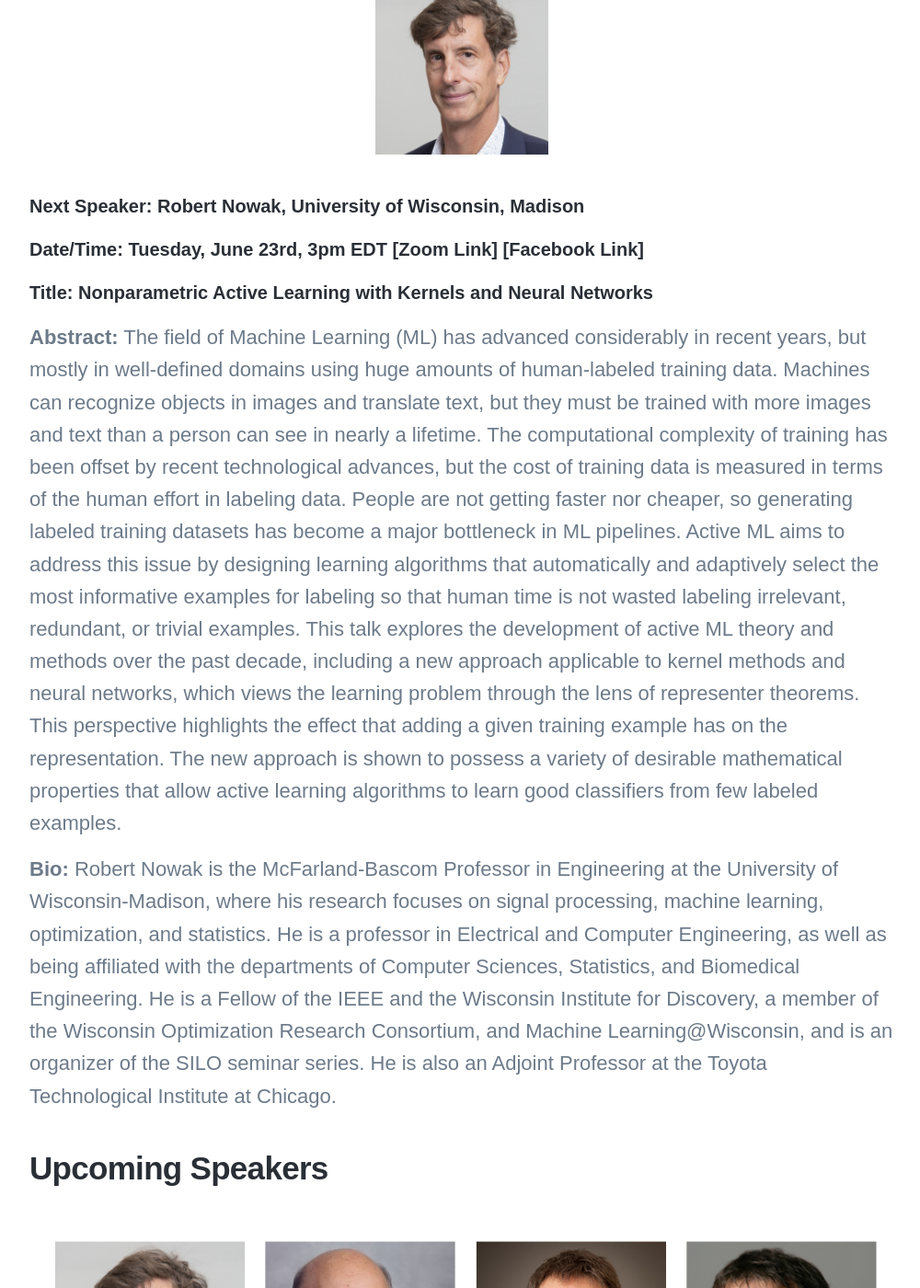
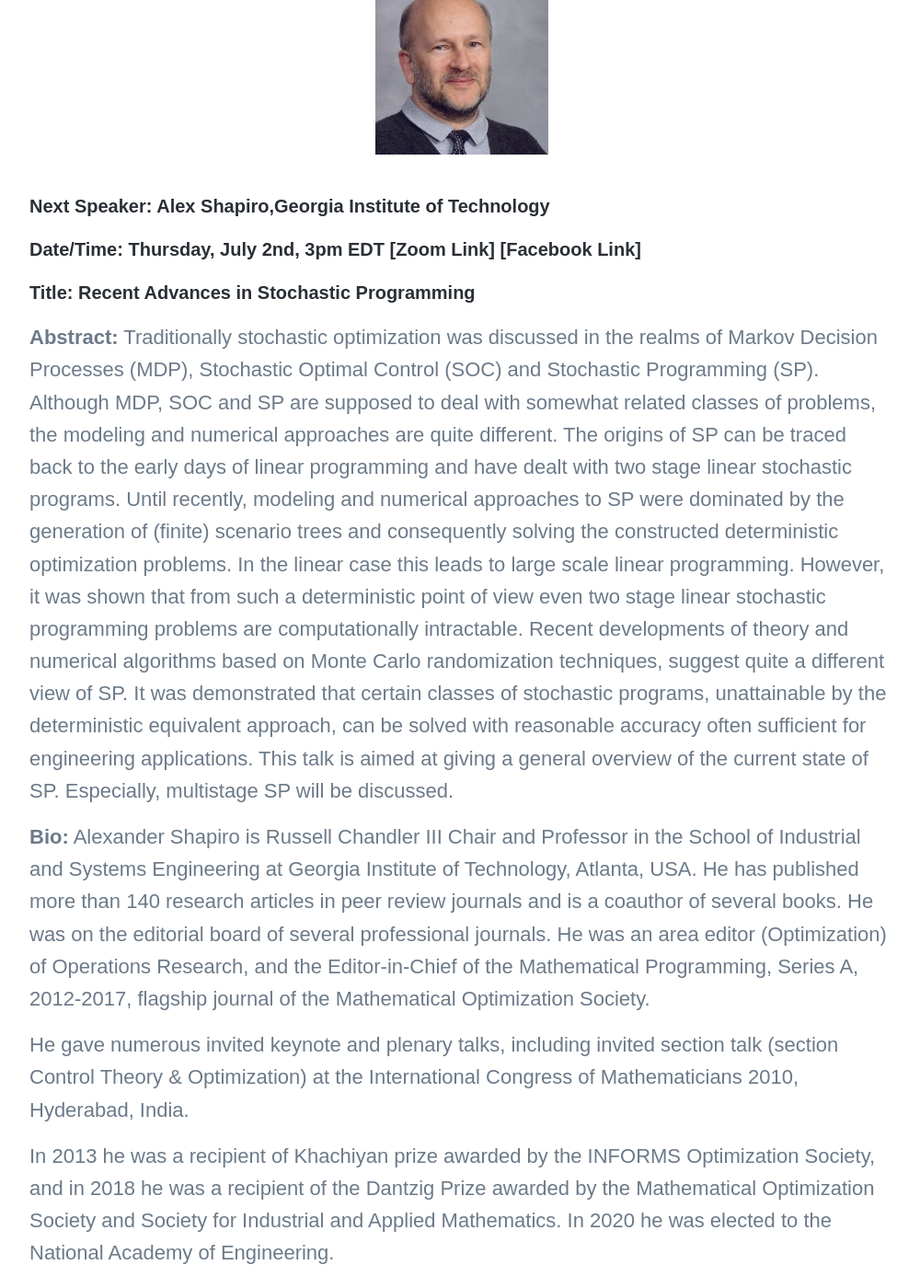
Before and after one commit to Operations-Research-Science/Operations-Research-Science.github.io, a Jekyll site: the page built from _projects/Math-for-DS.md, in a window 1280 px wide and 1400 px high, scrolled down 1226 px. Shown: the whole window at 92% size, without its empty margins (138-1138 px from the left). Built offline with Jekyll 4.4.1, drawn with Linux system fonts in a browser that asks for light colours; nearby versions of some CDN libraries; some web fonts are replaced; library files that are not in the unit come from our copies.

Commit message:
Update Math-for-DS.md

```diff
--- a/_projects/Math-for-DS.md
+++ b/_projects/Math-for-DS.md
@@ -21,16 +21,19 @@ To ask the speaker a question, please use the Q&A function in Zoom to type your
 
 ## Next speaker
 
- <p align="center"><img width="20%" src="/images/news/MathDS/nowak.png" /></p>
+ <p align="center"><img width="20%" src="/images/news/MathDS/shapiro.jpg" /></p>
 
-##### **Next Speaker:** [**Robert Nowak**](https://nowak.ece.wisc.edu/), University of Wisconsin, Madison
-##### **Date/Time:** Tuesday, June 23rd, 3pm EDT [**[Zoom Link]**](https://psu.zoom.us/j/95512102924) [**[Facebook Link]**](https://www.facebook.com/events/542617073284204)
-##### **Title:** Nonparametric Active Learning with Kernels and Neural Networks
+##### **Next Speaker:** [**Alex Shapiro**](https://www2.isye.gatech.edu/people/faculty/Alex_Shapiro/),Georgia Institute of Technology
+##### **Date/Time:** Thursday, July 2nd, 3pm EDT [**[Zoom Link]**](https://psu.zoom.us/j/95512102924) [**[Facebook Link]**](https://www.facebook.com/events/283154839598712)
+##### **Title:** Recent Advances in Stochastic Programming
 
-**Abstract:** The field of Machine Learning (ML) has advanced considerably in recent years, but mostly in well-defined domains using huge amounts of human-labeled training data. Machines can recognize objects in images and translate text, but they must be trained with more images and text than a person can see in nearly a lifetime.  The computational complexity of training has been offset by recent technological advances, but the cost of training data is measured in terms of the human effort in labeling data. People are not getting faster nor cheaper, so generating labeled training datasets has become a major bottleneck in ML pipelines.
-Active ML aims to address this issue by designing learning algorithms that automatically and adaptively select the most informative examples for labeling so that human time is not wasted labeling irrelevant, redundant, or trivial examples. This talk explores the development of active ML theory and methods over the past decade, including a new approach applicable to kernel methods and neural networks, which views the learning problem through the lens of representer theorems. This perspective highlights the effect that adding a given training example has on the representation.   The new approach is shown to possess a variety of desirable mathematical properties that allow active learning algorithms to learn good classifiers from few labeled examples.
+**Abstract:** Traditionally stochastic  optimization was discussed in the realms of Markov Decision Processes (MDP), Stochastic Optimal Control (SOC) and Stochastic Programming (SP). Although MDP, SOC and SP are supposed to deal with somewhat related classes of problems, the modeling and numerical approaches are quite different. The origins of SP can be traced back to the early days of linear programming and have dealt with two stage linear stochastic programs. Until recently, modeling and numerical approaches to SP were dominated by the generation of  (finite) scenario trees and consequently solving  the constructed deterministic optimization problems.  In the linear case this leads to large scale linear programming. However,  it was shown that from such a deterministic point of view  even two stage linear stochastic programming problems are computationally intractable. Recent developments of theory and numerical algorithms  based on Monte Carlo  randomization techniques,  suggest quite a different view of SP. It was demonstrated   that  certain classes of stochastic programs, unattainable by the deterministic equivalent approach,  can be solved with reasonable accuracy often sufficient for engineering applications. This talk is aimed at giving a general overview of the current state of SP. Especially, multistage SP will be discussed.
 
-**Bio:** Robert Nowak is the McFarland-Bascom Professor in Engineering at the University of Wisconsin-Madison, where his research focuses on signal processing, machine learning, optimization, and statistics. He is a professor in Electrical and Computer Engineering, as well as being affiliated with the departments of Computer Sciences, Statistics, and Biomedical Engineering. He is a Fellow of the IEEE and the Wisconsin Institute for Discovery, a member of the Wisconsin Optimization Research Consortium, and Machine Learning@Wisconsin, and is an organizer of the SILO seminar series. He is also an Adjoint Professor at the Toyota Technological Institute at Chicago.
+**Bio:** Alexander Shapiro is  Russell Chandler III Chair and Professor in the School of Industrial and Systems Engineering at Georgia Institute of Technology, Atlanta, USA. He has published more than 140 research articles in peer review journals  and is a coauthor of several books. He was   on the editorial board of several professional journals.  He was an area editor (Optimization) of Operations Research, and  the  Editor-in-Chief of the Mathematical Programming, Series A,  2012-2017, flagship journal of the Mathematical Optimization Society.
+
+He gave numerous  invited  keynote and plenary talks, including  invited section talk (section Control Theory & Optimization) at the  International Congress of Mathematicians 2010, Hyderabad, India.
+
+In 2013 he was a recipient of  Khachiyan prize awarded by the INFORMS Optimization Society, and in 2018 he was a recipient of the Dantzig Prize awarded by the Mathematical Optimization Society and Society for Industrial and Applied Mathematics. In 2020 he was elected to the  National Academy of Engineering.
 
 ## Upcoming Speakers
 
```
Also changed, not shown: images/news/MathDS/shapiro.jpg (added), images/news/MathDS/speakers.png.
